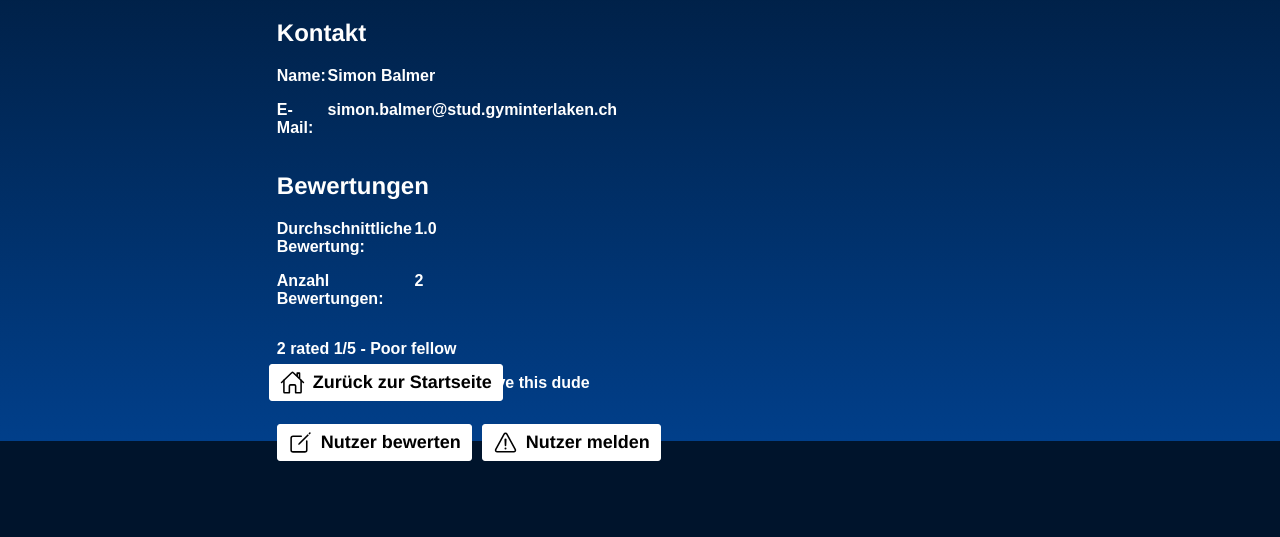
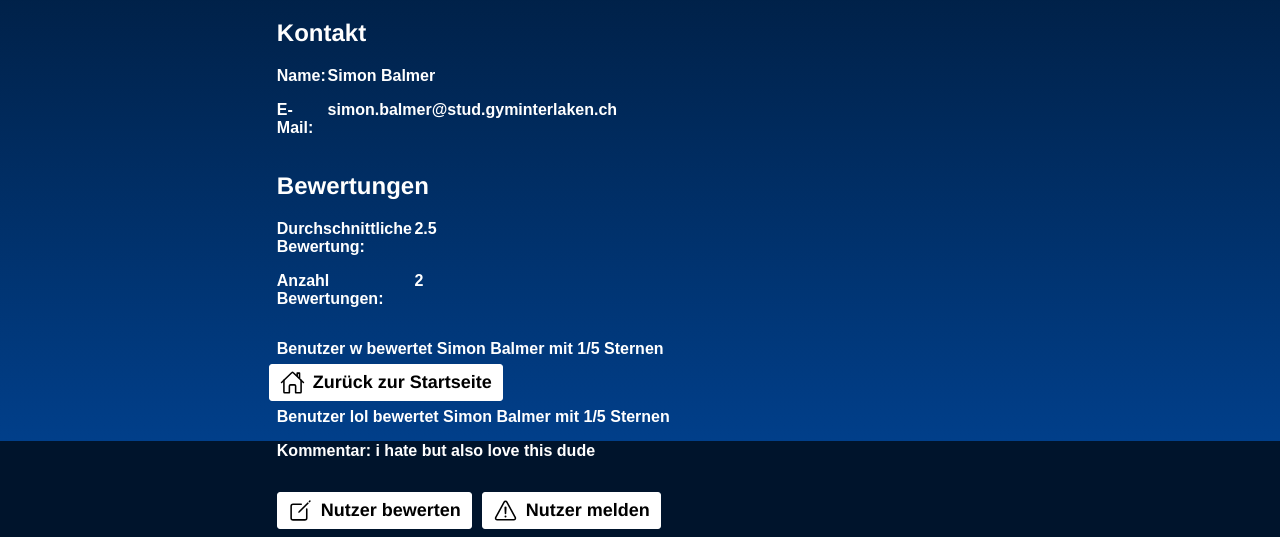
Before and after one commit to Mostercoder/Projekt-Web-App, a Flask app: page /user_profile/1 in a window 1280 px wide. Shown: the part 359-896 px from the top of the page. Before the commit the page ends 820 px from the top, so only its background shows below. Run offline with Flask 3, Linux system fonts and the light colour scheme; a user stored in the database is signed in; data comes from the database, SQL or seed files in the repository; some libraries are stand-ins or nearby versions.

Commit message:
fixed reviews i think

```diff
--- a/tellsell/app.py
+++ b/tellsell/app.py
@@ -458,7 +458,7 @@ def user_profile(user_id):
 
     if user:
         # Fetch user reviews
-        cursor.execute("SELECT * FROM reviews WHERE receiver = ?", (user_id,))
+        cursor.execute("SELECT users.name, reviews.* FROM reviews JOIN users ON reviews.reviewer = users.id WHERE receiver = ?", (user_id,))
         user_reviews = cursor.fetchall()
 
         # Calculate average rating and number of reviews
@@ -469,7 +469,7 @@ def user_profile(user_id):
 
         # Pass the user_id parameter to the template
         return render_template('user_profile.html', user=user, user_reviews=user_reviews,
-                       average_rating=average_rating, num_reviews=num_reviews, user_id=user_id)
+                       average_rating=average_rating, num_reviews=num_reviews, user_id=user_id, )
     else:
         conn.close()
         return "User not found", 404
--- a/tellsell/templates/user_profile.html
+++ b/tellsell/templates/user_profile.html
@@ -82,7 +82,8 @@
 
     <ul>
       {% for review in user_reviews %}
-        <p>{{ review[1] }} rated {{ review[3] }}/5 - {{ review[4] }}</p>
+        <p>Benutzer {{ review[0] }} bewertet {{ user[1] }} mit {{ review[3] }}/5 Sternen</p>
+        <p>Kommentar: {{ review[5] }}</p>
       {% endfor %}
     </ul>
 
```
